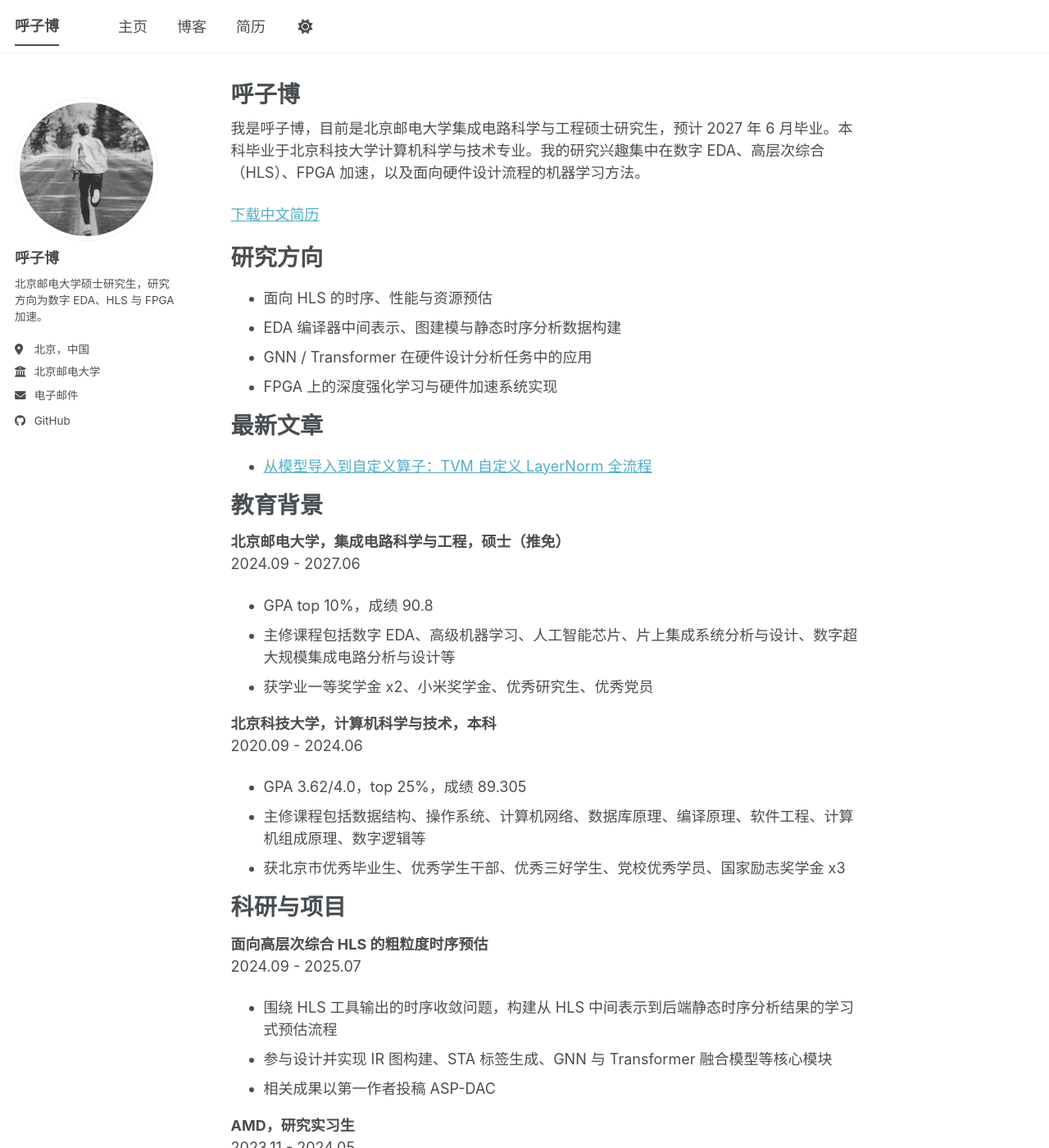
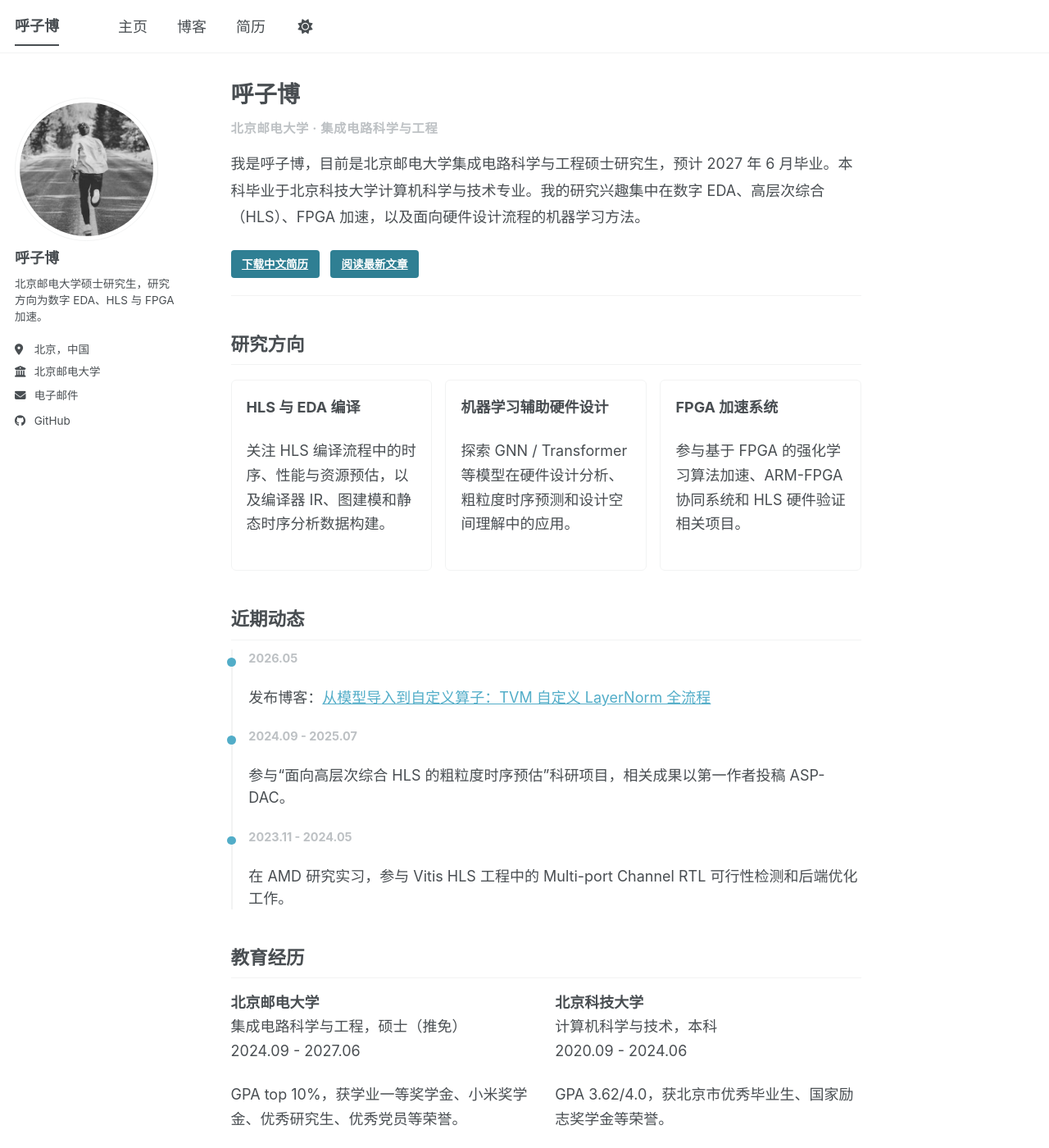
Before and after one commit to huzibo-yyds/huzibo-yyds.github.io, a Jekyll site: the page built from _pages/about.md, in a window 1280 px wide and 1400 px high. Shown: the whole window at 82% size. Built offline with Jekyll 4.4.1, drawn with Linux system fonts in a browser that asks for light colours; a script bundle is joined from its source files by our own code; library files that are not in the unit come from our copies; some of the changed text lies outside the part shown.

Commit message:
Improve homepage layout

```diff
--- a/_pages/about.md
+++ b/_pages/about.md
@@ -7,69 +7,92 @@ redirect_from:
   - /about.html
 ---
 
+<div class="home-intro" markdown="1">
+<p class="home-kicker">北京邮电大学 · 集成电路科学与工程</p>
+
 我是呼子博，目前是北京邮电大学集成电路科学与工程硕士研究生，预计 2027 年 6 月毕业。本科毕业于北京科技大学计算机科学与技术专业。我的研究兴趣集中在数字 EDA、高层次综合（HLS）、FPGA 加速，以及面向硬件设计流程的机器学习方法。
 
-[下载中文简历](/files/hu-zibo-cv-cn-202512.pdf)
+<div class="home-actions">
+<a class="btn" href="/files/hu-zibo-cv-cn-202512.pdf">下载中文简历</a>
+<a class="btn" href="/posts/2026/05/tvm-custom-operator-layernorm/">阅读最新文章</a>
+</div>
+</div>
 
-研究方向
-======
-- 面向 HLS 的时序、性能与资源预估
-- EDA 编译器中间表示、图建模与静态时序分析数据构建
-- GNN / Transformer 在硬件设计分析任务中的应用
-- FPGA 上的深度强化学习与硬件加速系统实现
+## 研究方向
 
-最新文章
-======
-- [从模型导入到自定义算子：TVM 自定义 LayerNorm 全流程](/posts/2026/05/tvm-custom-operator-layernorm/)
+<div class="home-card-grid" markdown="1">
+<section class="home-card" markdown="1">
+**HLS 与 EDA 编译**
 
-教育背景
-======
-**北京邮电大学，集成电路科学与工程，硕士（推免）**<br>
+关注 HLS 编译流程中的时序、性能与资源预估，以及编译器 IR、图建模和静态时序分析数据构建。
+</section>
+
+<section class="home-card" markdown="1">
+**机器学习辅助硬件设计**
+
+探索 GNN / Transformer 等模型在硬件设计分析、粗粒度时序预测和设计空间理解中的应用。
+</section>
+
+<section class="home-card" markdown="1">
+**FPGA 加速系统**
+
+参与基于 FPGA 的强化学习算法加速、ARM-FPGA 协同系统和 HLS 硬件验证相关项目。
+</section>
+</div>
+
+## 近期动态
+
+<div class="home-timeline" markdown="1">
+<div class="home-timeline-item" markdown="1">
+<span>2026.05</span>
+
+发布博客：[从模型导入到自定义算子：TVM 自定义 LayerNorm 全流程](/posts/2026/05/tvm-custom-operator-layernorm/)
+</div>
+
+<div class="home-timeline-item" markdown="1">
+<span>2024.09 - 2025.07</span>
+
+参与“面向高层次综合 HLS 的粗粒度时序预估”科研项目，相关成果以第一作者投稿 ASP-DAC。
+</div>
+
+<div class="home-timeline-item" markdown="1">
+<span>2023.11 - 2024.05</span>
+
+在 AMD 研究实习，参与 Vitis HLS 工程中的 Multi-port Channel RTL 可行性检测和后端优化工作。
+</div>
+</div>
+
+## 教育经历
+
+<div class="home-education" markdown="1">
+<div markdown="1">
+**北京邮电大学**<br>
+集成电路科学与工程，硕士（推免）<br>
 2024.09 - 2027.06
 
-- GPA top 10%，成绩 90.8
-- 主修课程包括数字 EDA、高级机器学习、人工智能芯片、片上集成系统分析与设计、数字超大规模集成电路分析与设计等
-- 获学业一等奖学金 x2、小米奖学金、优秀研究生、优秀党员
+GPA top 10%，获学业一等奖学金、小米奖学金、优秀研究生、优秀党员等荣誉。
+</div>
 
-**北京科技大学，计算机科学与技术，本科**<br>
+<div markdown="1">
+**北京科技大学**<br>
+计算机科学与技术，本科<br>
 2020.09 - 2024.06
 
-- GPA 3.62/4.0，top 25%，成绩 89.305
-- 主修课程包括数据结构、操作系统、计算机网络、数据库原理、编译原理、软件工程、计算机组成原理、数字逻辑等
-- 获北京市优秀毕业生、优秀学生干部、优秀三好学生、党校优秀学员、国家励志奖学金 x3
+GPA 3.62/4.0，获北京市优秀毕业生、国家励志奖学金等荣誉。
+</div>
+</div>
 
-科研与项目
-======
-**面向高层次综合 HLS 的粗粒度时序预估**<br>
-2024.09 - 2025.07
+## 技术栈
 
-- 围绕 HLS 工具输出的时序收敛问题，构建从 HLS 中间表示到后端静态时序分析结果的学习式预估流程
-- 参与设计并实现 IR 图构建、STA 标签生成、GNN 与 Transformer 融合模型等核心模块
-- 相关成果以第一作者投稿 ASP-DAC
-
-**AMD，研究实习生**<br>
-2023.11 - 2024.05
-
-- 参与 Vitis HLS 大型 C++ 工程开发，面向 Multi-port Channel 通信场景设计并验证基于静态图分析的 RTL 可行性检测机制
-- 处理后端数据一致性问题，包括修复 Dirty Write 相关问题并优化 GUI View 可视化流程
-- 参与多种优化策略的调研、实现与测试，包括约束插入和 Multiplier Core 的资源/性能优化
-
-**基于 FPGA 的多智能体强化学习算法硬件加速设计与实现**<br>
-2022.11 - 2023.11
-
-- 基于 DQN 设计面向机器人路径规划任务的 FPGA 加速方案，并与 ARM 处理器通过 AXI 总线完成系统集成
-- 使用 HLS 完成核心模块实现、仿真与硬件验证
-- 项目获北京市级大学生创新创业训练计划支持
-
-**秦冢果树守护精灵**<br>
-2021.11 - 2022.11
-
-- 面向果树种植场景，参与基于传感器、嵌入式系统与数据分析的智能化解决方案设计
-- 项目获“互联网+”北京市级三等奖、北京市一等奖等荣誉
-
-技能
-======
-- 编程语言：C/C++、Python、Java、Verilog
-- 方向能力：数据结构与算法、机器学习、数字 IC / EDA、FPGA 与 HLS
-- 工具环境：VS Code、Linux、Shell、硬件仿真与调试工具
-- 英语能力：CET-4、CET-6
+<div class="home-tags">
+  <span>C/C++</span>
+  <span>Python</span>
+  <span>Verilog</span>
+  <span>Java</span>
+  <span>TVM / Relay</span>
+  <span>HLS</span>
+  <span>FPGA</span>
+  <span>Digital EDA</span>
+  <span>Machine Learning</span>
+  <span>Linux / Shell</span>
+</div>
--- a/_sass/layout/_page.scss
+++ b/_sass/layout/_page.scss
@@ -130,6 +130,125 @@
 .page__lead {
   font-family: $global-font-family;
   font-size: $type-size-4;
+}
+
+.home-intro {
+  margin-bottom: 2rem;
+  padding-bottom: 1rem;
+  border-bottom: 1px solid var(--global-border-color);
+
+  p {
+    max-width: 44rem;
+    font-size: 1.05rem;
+    line-height: 1.8;
+  }
+}
+
+.home-kicker {
+  margin-bottom: 0.75rem !important;
+  color: var(--global-text-color-light);
+  font-size: 0.85rem !important;
+  font-weight: 700;
+  letter-spacing: 0.04em;
+}
+
+.home-actions {
+  display: flex;
+  flex-wrap: wrap;
+  gap: 0.75rem;
+  margin-top: 1.25rem;
+}
+
+.home-card-grid {
+  display: grid;
+  grid-template-columns: repeat(auto-fit, minmax(13rem, 1fr));
+  gap: 0.9rem;
+  margin: 1rem 0 2rem;
+}
+
+.home-card {
+  padding: 1rem;
+  border: 1px solid var(--global-border-color);
+  border-radius: 6px;
+  background: var(--global-bg-color);
+
+  p {
+    margin-bottom: 0;
+    font-size: 0.9rem;
+    line-height: 1.65;
+  }
+
+  strong {
+    display: block;
+    margin-bottom: 0.35rem;
+  }
+}
+
+.home-timeline {
+  margin: 0.5rem 0 2rem;
+  border-left: 2px solid var(--global-border-color);
+}
+
+.home-timeline-item {
+  position: relative;
+  margin: 0 0 1rem 0;
+  padding-left: 1.1rem;
+
+  &::before {
+    content: "";
+    position: absolute;
+    left: -0.36rem;
+    top: 0.55rem;
+    width: 0.6rem;
+    height: 0.6rem;
+    border-radius: 50%;
+    background: var(--global-link-color);
+  }
+
+  span {
+    display: block;
+    margin-bottom: 0.2rem;
+    color: var(--global-text-color-light);
+    font-size: 0.8rem;
+    font-weight: 700;
+  }
+
+  p {
+    margin-bottom: 0;
+  }
+}
+
+.home-education {
+  display: grid;
+  grid-template-columns: repeat(auto-fit, minmax(16rem, 1fr));
+  gap: 1.2rem;
+  margin-bottom: 2rem;
+
+  > div {
+    padding-top: 0.2rem;
+  }
+
+  p {
+    margin-bottom: 0.5rem;
+    line-height: 1.65;
+  }
+}
+
+.home-tags {
+  display: flex;
+  flex-wrap: wrap;
+  gap: 0.5rem;
+  margin: 0.75rem 0 1rem;
+
+  span {
+    padding: 0.25rem 0.55rem;
+    border: 1px solid var(--global-border-color);
+    border-radius: 999px;
+    color: var(--global-text-color);
+    font-size: 0.78rem;
+    line-height: 1.4;
+    background: var(--global-bg-color);
+  }
 }
 
 .page__content {
```
